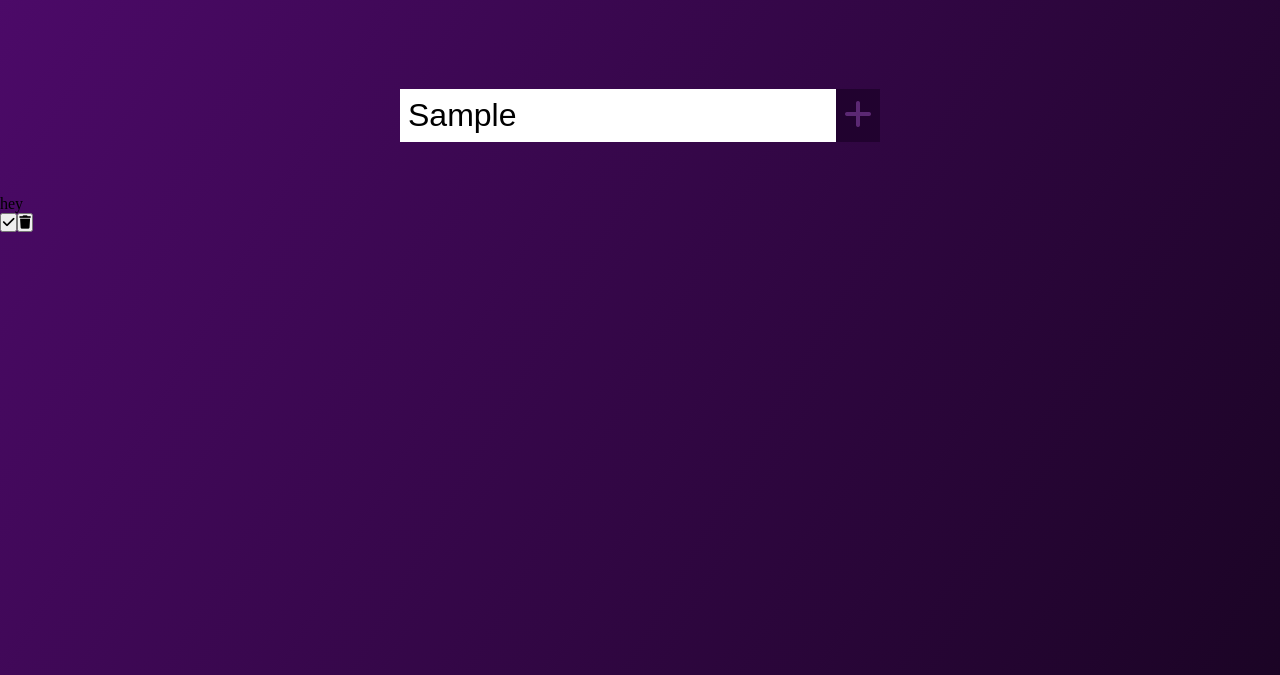
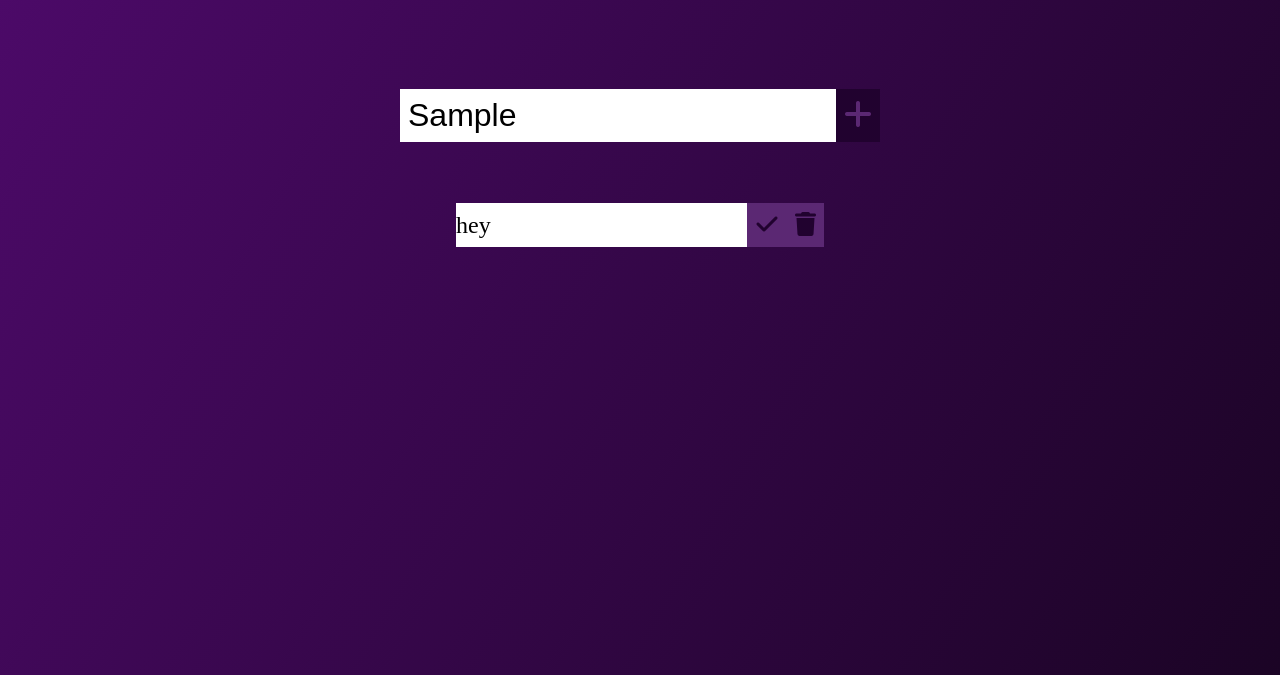
Before and after one commit to saracevicsara/TODO-LIST-JS, a plain HTML site: page index.html in a window 1280 px wide. Both pictures are taken after typing "Sample" into the empty fields and a click on the button 858 px from the left and 240 px from the top of the page. Shown: the part 125-800 px from the top of the page. Drawn offline with Linux system fonts and the light colour scheme.

Commit message:
in progress

```diff
--- a/style.css
+++ b/style.css
@@ -34,3 +34,39 @@ form button:hover {
   background-color: rgb(91, 40, 115);
   color: rgb(33, 2, 47);
 }
+.todo-container {
+  display: flex;
+  justify-content: center;
+  align-items: center;
+}
+.todo-list {
+  min-width: 30%;
+  list-style: none;
+}
+.todo {
+  margin: 0.5rem;
+  background: white;
+  color: black;
+  font-size: 1.5rem;
+  display: flex;
+  justify-content: space-between;
+  align-items: center;
+}
+.todo li {
+  flex: 1;
+}
+.trash-btn,
+.complete-btn {
+  background-color: rgb(91, 40, 115);
+  color: rgb(33, 2, 47);
+  border: none;
+  padding: 0.5rem;
+  font-size: 1.5rem;
+  transition: 0.5s all ease;
+  cursor: pointer;
+}
+.trash-btn:hover,
+.complete-btn:hover {
+  background-color: rgb(33, 2, 47);
+  color: rgb(91, 40, 115);
+}
```
